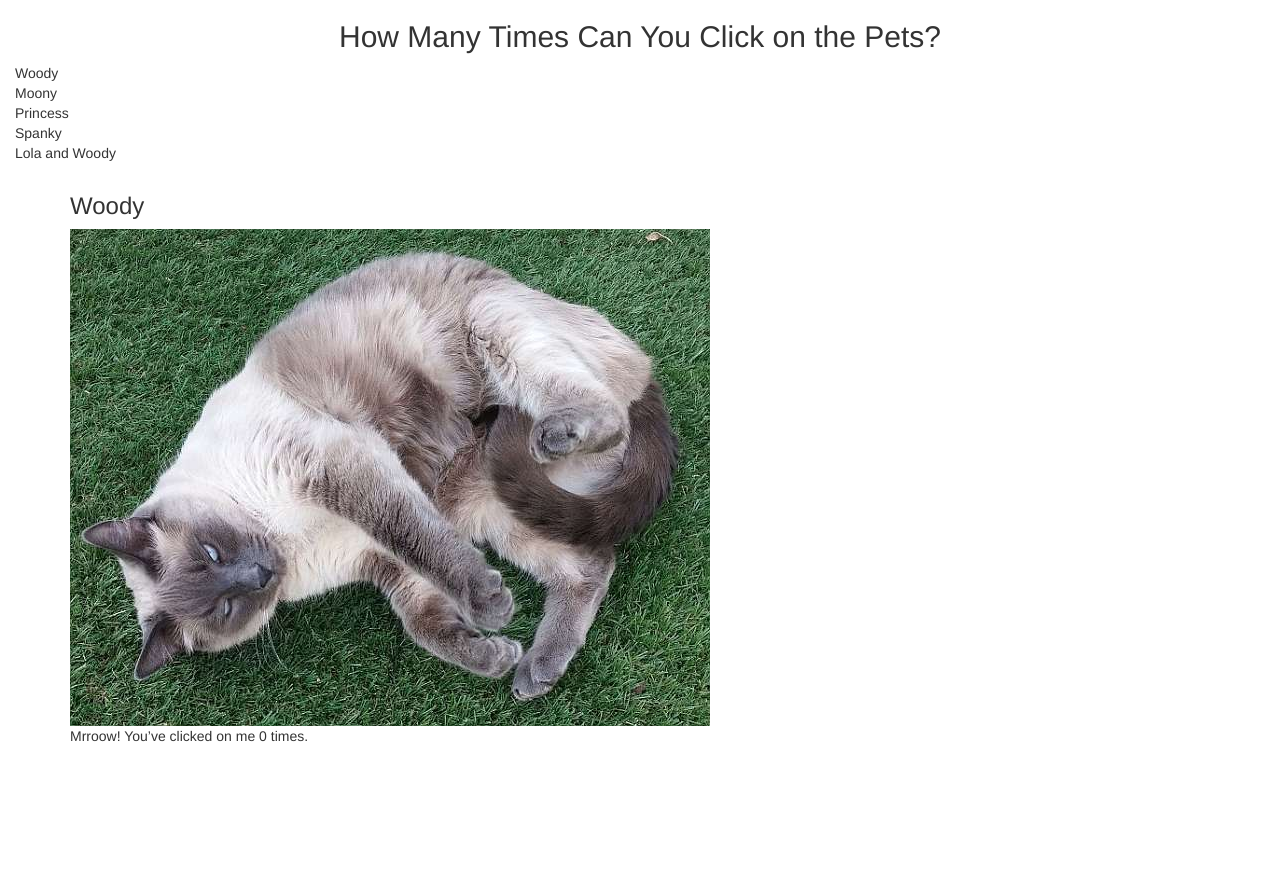
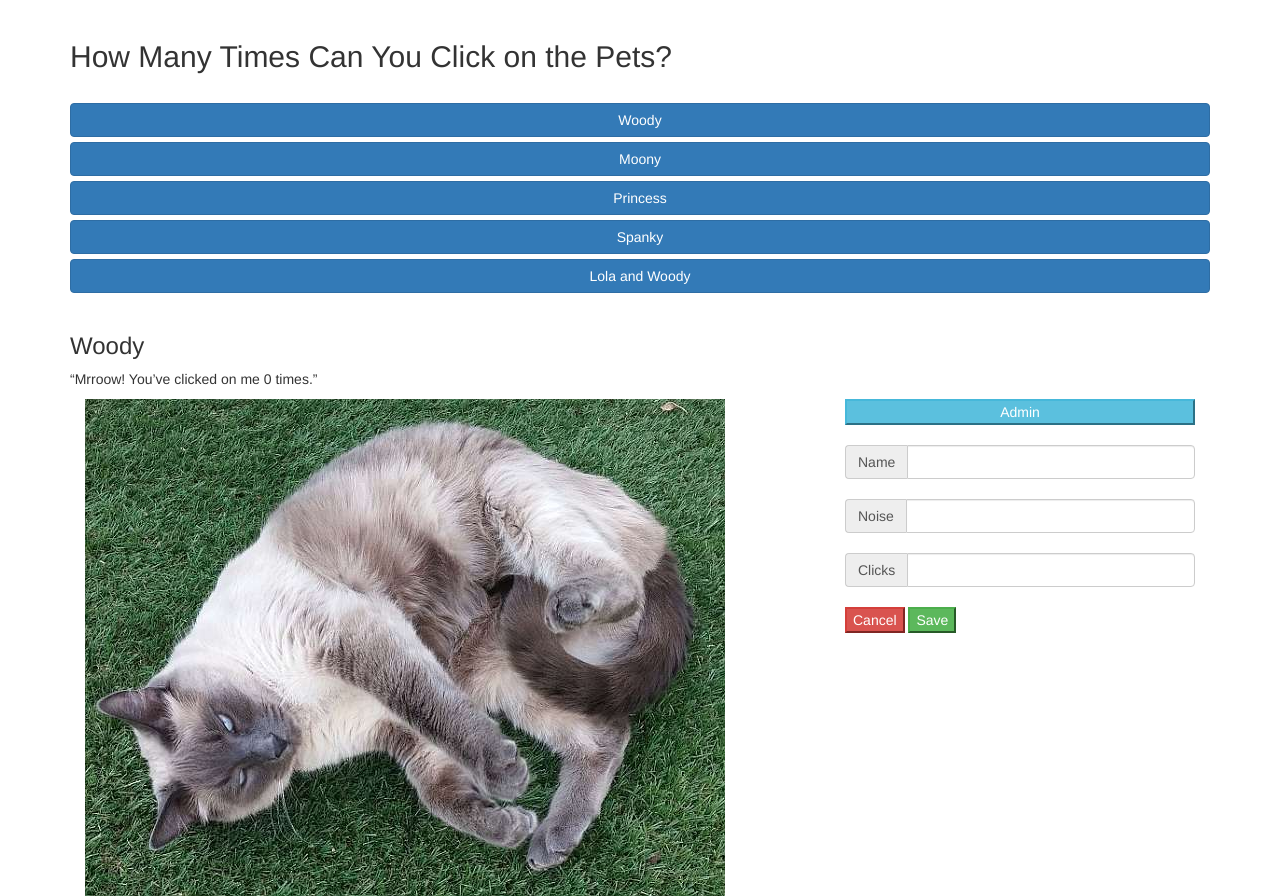
Before and after one commit to ChavahJ/Cat-Clicker, a plain HTML site: page index.html in a window 1280 px wide. Before the commit the page ends 800 px from the top, so only its background shows below. Drawn offline with nearby package versions, Linux system fonts and the light colour scheme.

Commit message:
Starting work on "pro" version

```diff
--- a/index.html
+++ b/index.html
@@ -8,17 +8,51 @@
 
 <!-- Bootstrap CSS -->
 <link rel="stylesheet" href="https://maxcdn.bootstrapcdn.com/bootstrap/4.0.0-alpha.2/css/bootstrap.min.css" integrity="sha384-y3tfxAZXuh4HwSYylfB+J125MxIs6mR5FOHamPBG064zB+AFeWH94NdvaCBm8qnd" crossorigin="anonymous">
+<style>
+    h2 {
+        padding: 2rem 0;
+    }
 
+    h3 {
+        padding-top: 2rem;
+    }
+</style>
 </head>
 <body>
-    <div class="container-fluid">
-        <h2 class="text-center">How Many Times Can You Click on the Pets?</h2>
-        <ul id ="pet-list" class="list-unstyled">
-        </ul>
-        <div class="container pet">
-            <h3 id="pet-name"></h3>
-            <img id="pet-img" src="" class="img-responsive" alt="cute picture of a pet">
-            <p><span id="pet-noise"></span>! You&rsquo;ve clicked on me <span id="pet-count"></span> times.</p>
+    <div class="container">
+        <h2 class="text-xs-center">How Many Times Can You Click on the Pets?</h2>
+        <div id ="pet-list">
+        </div>
+        <div id ="pet" class="row">
+            <div class="col-xs-12">
+                <h3 id="pet-name" class="display-4"></h3>
+                <p>&ldquo;<span id="pet-noise"></span>! You&rsquo;ve clicked on me <span id="pet-count"></span> times.&rdquo;</p>
+                <div class="col-xs-8">
+                    <img id="pet-img" src="" class="img-responsive" alt="cute picture of a pet">
+                </div>
+                <div class="col-xs-4">
+                    <button class="btn-info btn-block">Admin</button><br>
+                </div>
+                <div class="col-xs-4 admin-panel">
+                    <div class="input-group">
+                      <span class="input-group-addon" id="name">Name</span>
+                      <input type="text" class="form-control" placeholder="" aria-describedby="name">
+                    </div>
+                    <br>
+                    <div class="input-group">
+                      <span class="input-group-addon" id="noise">Noise</span>
+                      <input type="text" class="form-control" placeholder="" aria-describedby="noise">
+                    </div>
+                    <br>
+                    <div class="input-group">
+                      <span class="input-group-addon" id="clicks">Clicks</span>
+                      <input type="text" class="form-control" placeholder="" aria-describedby="clicks">
+                    </div>
+                    <br>
+                    <button class="btn-danger">Cancel</button>
+                    <button class="btn-success">Save</button>
+                </div>
+            </div>
         </div>
     </div>
 </body>
--- a/js/MOV.js
+++ b/js/MOV.js
@@ -128,7 +128,8 @@ var octopus = {
                 pet = pets[i];
 
                 //make a new pet list item and set its parameters
-                elem = document.createElement("li");
+                elem = document.createElement("button");
+                elem.classList.add("btn", "btn-primary","btn-block");
                 elem.textContent = pet.name;
 
                 //on click, setCurrentPet and render the catView
```
